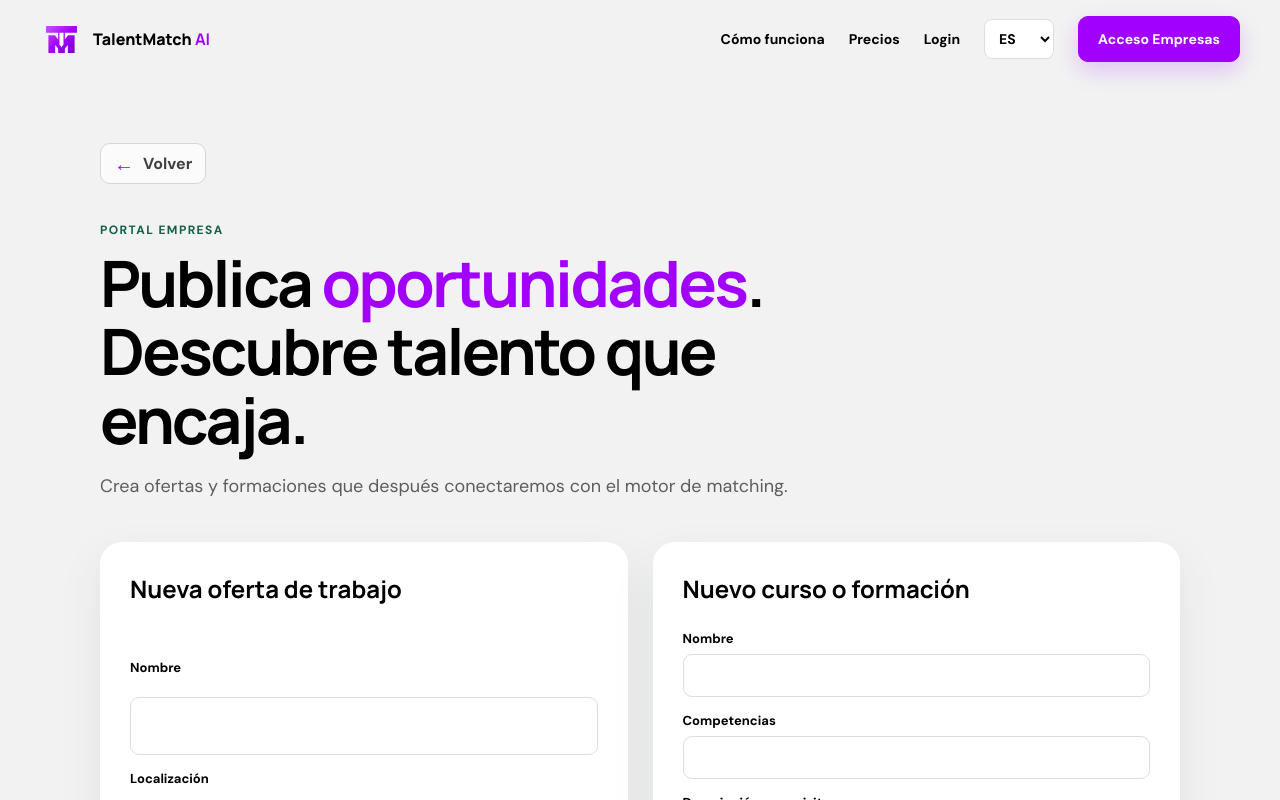
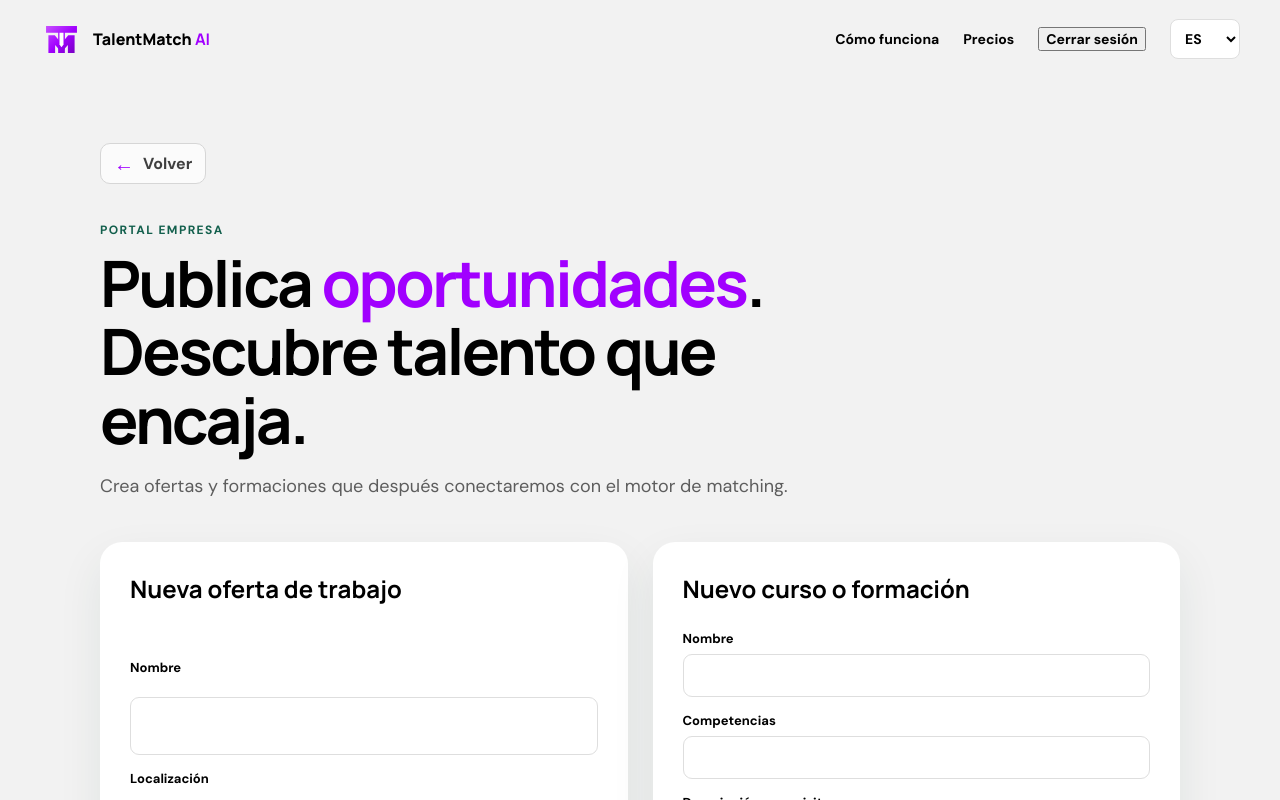
Before and after one commit to bertaaparicio/Mavericks, a React (Vite) app in the folder frontend/: page /company in a window 1280 px wide. Shown: the top 800 px of the page. Built offline with nearby package versions, Linux system fonts and the light colour scheme; sample sign-in values are in the browser's storage.

Commit message:
Log In / Log Out
No permitir que el usuario acceda sin haber hecho Log In

```diff
--- a/frontend/src/App.jsx
+++ b/frontend/src/App.jsx
@@ -4,14 +4,16 @@ import { CandidatePage } from "./pages/CandidatePage";
 import { CompanyPage } from "./pages/CompanyPage";
 import { PricingPage } from "./pages/PricingPage";
 import { LoginPage } from "./pages/LoginPage";
+import { ProtectedRoute } from "./components/ProtectedRoute";
+
 
 /** Enrutador principal de la aplicación. */
 export function App() {
   return (
     <Routes>
       <Route path="/" element={<HomePage />} />
-      <Route path="/candidate" element={<CandidatePage />} />
-      <Route path="/company" element={<CompanyPage />} />
+      <Route path="/candidate" element={<ProtectedRoute><CandidatePage /></ProtectedRoute>} />
+      <Route path="/company" element={<ProtectedRoute><CompanyPage /></ProtectedRoute>} />
       <Route path="/pricing" element={<PricingPage />} />
       <Route path="/login" element={<LoginPage />} />
       <Route path="*" element={<Navigate to="/" replace />} />
--- a/frontend/src/components/Header.jsx
+++ b/frontend/src/components/Header.jsx
@@ -1,18 +1,24 @@
-import { Link, useLocation } from "react-router-dom";
+import { Link, useLocation, useNavigate } from "react-router-dom";
 import { Logo } from "./Logo";
 import { LanguageSelector } from "./LanguageSelector";
 
 const labels = {
-  ca: { how: "Com funciona", pricing: "Preus", login: "Login", company: "Accés empreses" },
-  es: { how: "Cómo funciona", pricing: "Precios", login: "Login", company: "Acceso Empresas" },
-  en: { how: "How it works", pricing: "Pricing", login: "Login", company: "Company access" },
+  ca: { how: "Com funciona", pricing: "Preus", login: "Login", logout: "Tancar sessió", company: "Accés empreses" },
+  es: { how: "Cómo funciona", pricing: "Precios", login: "Login", logout: "Cerrar sesión", company: "Acceso Empresas" },
+  en: { how: "How it works", pricing: "Pricing", login: "Login", logout: "Log out", company: "Company access" },
 };
 
-/** Header compartido y consistente en todas las páginas de la aplicación. */
 export function Header({ language, portal }) {
   const t = labels[language];
   const { pathname, hash } = useLocation();
+  const navigate = useNavigate();
   const isHowActive = pathname === "/" && hash === "#como-funciona";
+  const isLoggedIn = localStorage.getItem("talentmatch-user");
+
+  function handleLogout() {
+    localStorage.removeItem("talentmatch-user");
+    navigate("/login");
+  }
 
   return (
     <header className="site-header">
@@ -25,7 +31,6 @@ export function Header({ language, portal }) {
         >
           {t.how}
         </Link>
-
         <Link
           className={pathname === "/pricing" ? "nav-link is-active" : "nav-link"}
           to="/pricing"
@@ -34,6 +39,11 @@ export function Header({ language, portal }) {
           {t.pricing}
         </Link>
 
+        {isLoggedIn ? (
+          <button className="nav-link" onClick={handleLogout}>
+            {t.logout}
+          </button>
+        ) : (
           <Link
             className={pathname === "/login" ? "nav-link is-active" : "nav-link"}
             to="/login"
@@ -41,9 +51,12 @@ export function Header({ language, portal }) {
           >
             {t.login}
           </Link>
+        )}
 
         <LanguageSelector />
 
+        {/* Botón de empresas solo visible si NO está logueado */}
+        {!isLoggedIn && (
           <Link
             className={`button button--outline${pathname === "/company" ? " is-active" : ""}`}
             to="/company"
@@ -51,6 +64,7 @@ export function Header({ language, portal }) {
           >
             {t.company}
           </Link>
+        )}
       </nav>
     </header>
   );
--- /dev/null
+++ b/frontend/src/components/ProtectedRoute.jsx
@@ -0,0 +1,7 @@
+import { Navigate } from "react-router-dom";
+
+export function ProtectedRoute({ children }) {
+  const isLoggedIn = localStorage.getItem("talentmatch-user");
+  if (!isLoggedIn) return <Navigate to="/login" replace />;
+  return children;
+}
--- a/frontend/src/pages/LoginPage.jsx
+++ b/frontend/src/pages/LoginPage.jsx
@@ -4,6 +4,7 @@ import { Header } from "../components/Header";
 import { Footer } from "../components/Footer";
 import { BackButton } from "../components/BackButton";
 import { useLanguage } from "../context/LanguageContext";
+import { useNavigate } from "react-router-dom";
 
 const translations = {
   es: {
@@ -91,6 +92,7 @@ export function LoginPage() {
   const [loading, setLoading] = useState(false);
   const [message, setMessage] = useState("");
   const [messageType, setMessageType] = useState("");
+  const navigate = useNavigate();
 
   function submit(event) {
     event.preventDefault();
@@ -113,8 +115,17 @@ export function LoginPage() {
     setMessage("");
     window.setTimeout(() => {
       setLoading(false);
-      setMessage(t.demoSuccess);
-      setMessageType("success");
+      // Guardar sesión
+      localStorage.setItem("talentmatch-user", JSON.stringify({
+        role: accountType,  // "candidate" o "company"
+        email: email
+      }));
+      // Redirigir según tipo de cuenta
+      if (accountType === "candidate") {
+        navigate("/candidate");
+      } else {
+        navigate("/company");
+      }
     }, 650);
   }
 
```
Lines whose indentation alone changed are shown as unchanged.
